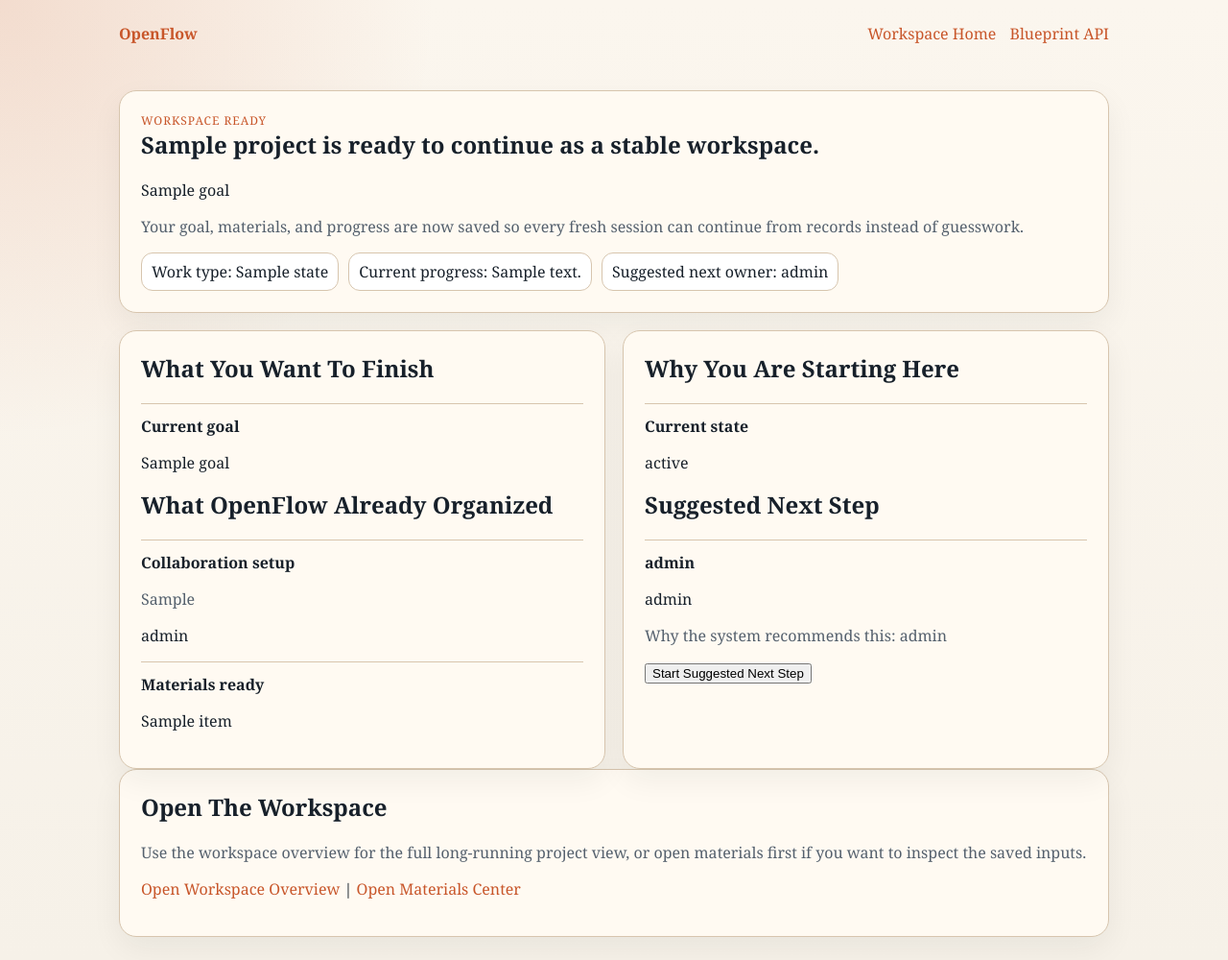
After one commit to chenxuyaun/openflow, a FastAPI app: template templates/welcome.html in a window 1280 px wide. The commit adds this page. Shown: the whole page at 96% size. Run offline with FastAPI, Linux system fonts and the light colour scheme; the template is opened without the code that fills it: most values are stand-ins (such as "Sample title", 1, 10 or a date in 2020); some libraries are stand-ins or nearby versions.

Commit message:
第九次提交

```diff
--- a/src/openflow/app.py
+++ b/src/openflow/app.py
@@ -66,10 +66,10 @@ def landing_page(request: Request):
             "title": "OpenFlow",
             "blueprint": blueprint,
             "proof_points": [
-                "Visible workflow graph",
-                "Fresh session inputs",
-                "Structured handoff and next role",
-                "Knowledge center and audit trail",
+                "Progress does not get lost",
+                "Every fresh session can continue from files",
+                "Materials stay organized",
+                "The next step stays visible",
             ],
         },
     )
@@ -88,7 +88,7 @@ def bootstrap_from_landing(
             project_name=project_name,
         )
     )
-    return RedirectResponse(url=f"/projects/{payload['project_id']}", status_code=303)
+    return RedirectResponse(url=f"/projects/{payload['project_id']}/welcome", status_code=303)
 
 
 @app.get("/project")
@@ -203,6 +203,20 @@ def project_page(project_id: str, request: Request):
             "summary": summary,
             "timeline": timeline["events"],
             "handoff_status": request.query_params.get("handoff_status"),
+        },
+    )
+
+
+@app.get("/projects/{project_id}/welcome")
+def welcome_page(project_id: str, request: Request):
+    summary = get_project_state(project_id)
+    return templates.TemplateResponse(
+        request,
+        "welcome.html",
+        {
+            "title": f"Welcome {project_id}",
+            "project_id": project_id,
+            "summary": summary,
         },
     )
 
--- /dev/null
+++ b/templates/welcome.html
@@ -0,0 +1,70 @@
+{% extends "base.html" %}
+{% block content %}
+<section class="hero">
+  <div class="eyebrow">Workspace Ready</div>
+  <h1>{{ summary.project.project_name }} is ready to continue as a stable workspace.</h1>
+  <p>{{ summary.project.goal }}</p>
+  <p class="muted">Your goal, materials, and progress are now saved so every fresh session can continue from records instead of guesswork.</p>
+  <div class="statline">
+    <div class="stat">Work type: {{ summary.state.project_type_label }}</div>
+    <div class="stat">Current progress: {{ summary.governance.latest_review }}</div>
+    <div class="stat">Suggested next owner: {{ summary.next_role or "n/a" }}</div>
+  </div>
+</section>
+
+<section class="grid">
+  <article class="panel">
+    <h2>What You Want To Finish</h2>
+    <div class="list-card">
+      <strong>Current goal</strong>
+      <p>{{ summary.project.goal }}</p>
+    </div>
+    <h2>What OpenFlow Already Organized</h2>
+    <div class="list-card">
+      <strong>Collaboration setup</strong>
+      <p class="muted">{{ summary.state.collaboration_style }}</p>
+      <p>{{ summary.state.user_facing_roles|join(", ") }}</p>
+    </div>
+    <div class="list-card">
+      <strong>Materials ready</strong>
+      <p>{{ summary.state.research_slots|join(", ") }}</p>
+    </div>
+  </article>
+
+  <article class="panel">
+    <h2>Why You Are Starting Here</h2>
+    <div class="list-card">
+      <strong>Current state</strong>
+      <p>{{ summary.governance.why_current_state }}</p>
+    </div>
+    <h2>Suggested Next Step</h2>
+    {% if summary.latest_handoff %}
+    <div class="list-card">
+      <strong>{{ summary.latest_handoff.next_role_recommendation }}</strong>
+      <p>{{ summary.latest_handoff.next_role_reason }}</p>
+      <p class="muted">Why the system recommends this: {{ summary.why_next_role }}</p>
+      {% if summary.governance.confirm_waiting %}
+      <p class="muted">This next step needs an advanced review before it can start.</p>
+      {% endif %}
+      <form method="post" action="/projects/{{ project_id }}/handoffs/{{ summary.latest_handoff.handoff_id }}/advance">
+        <p><button type="submit">Start Suggested Next Step</button></p>
+      </form>
+    </div>
+    {% else %}
+    <div class="list-card">
+      <strong>No suggested next step yet</strong>
+      <p class="muted">Open the workspace overview to inspect the current state or start a work step manually.</p>
+    </div>
+    {% endif %}
+  </article>
+</section>
+
+<section class="panel">
+  <h2>Open The Workspace</h2>
+  <p class="muted">Use the workspace overview for the full long-running project view, or open materials first if you want to inspect the saved inputs.</p>
+  <p>
+    <a href="/projects/{{ project_id }}">Open Workspace Overview</a> |
+    <a href="/projects/{{ project_id }}/knowledge">Open Materials Center</a>
+  </p>
+</section>
+{% endblock %}
```
Also changed, not shown: docs/product_hook.md (+13 -3 lines), templates/landing.html (+33 -14 lines), tests/test_app.py (+45 -3 lines).
